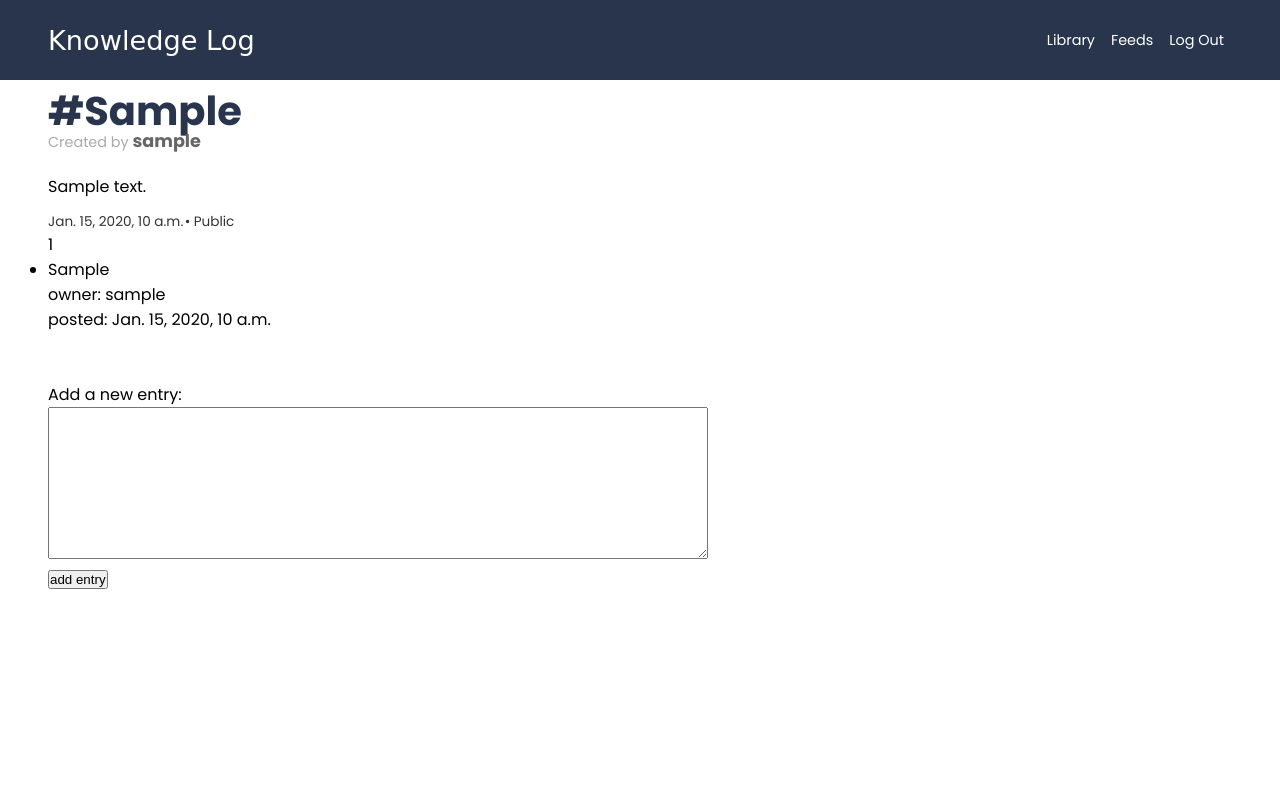
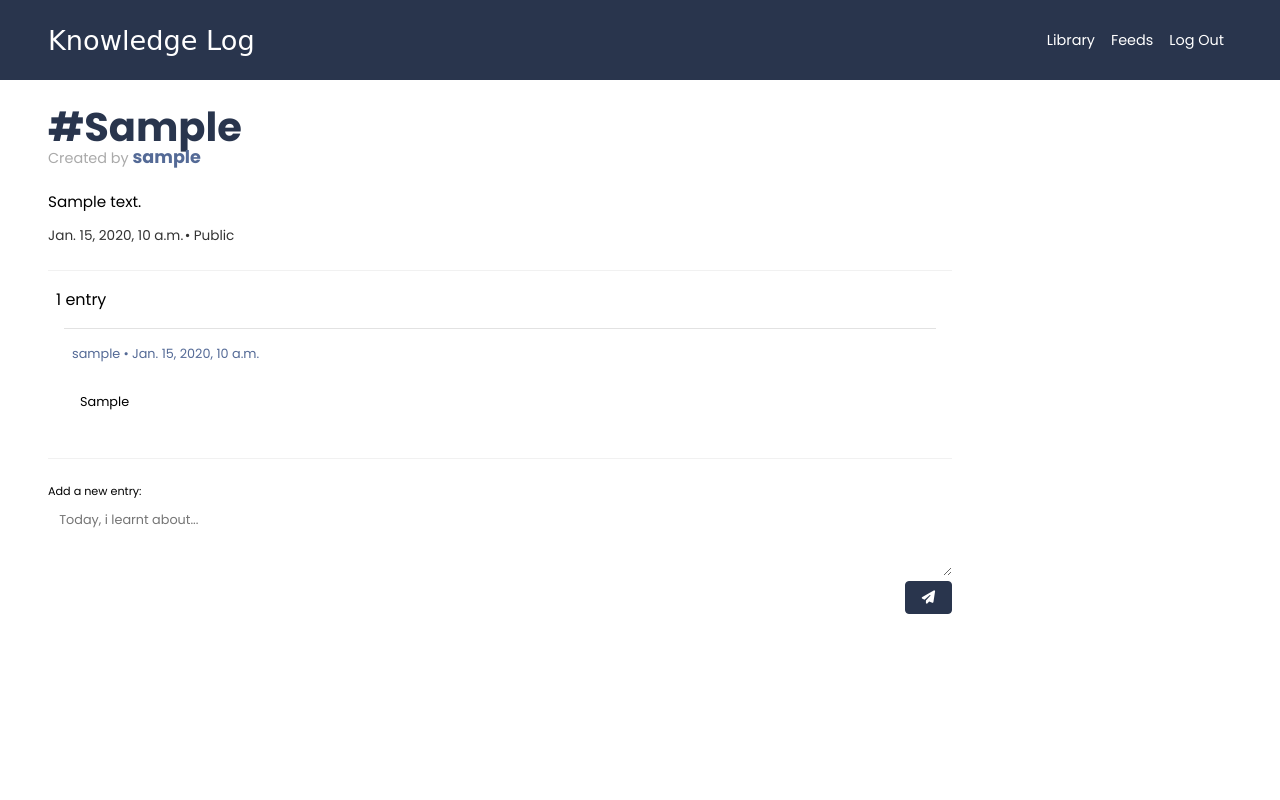
Before and after one commit to negeek/knowledge_log, a Django app: page /topic/1/ in a window 1280 px wide. Run offline with Django 3.2, Linux system fonts and the light colour scheme; a user stored in the database is signed in; tables that the repository leaves empty hold one stand-in row (values such as "Sample post"); some libraries are stand-ins or nearby versions; some web fonts are replaced.

Commit message:
styled the entry page

```diff
--- a/logs/forms.py
+++ b/logs/forms.py
@@ -1,18 +1,22 @@
+from logging import PlaceHolder
 from django import forms
 from matplotlib import widgets
 from .models import Topic, Entry
 
+
 class Topicform(forms.ModelForm):
     class Meta:
-        model=Topic
-        fields=['topic', 'public', 'description'] #only text field is displayed from Topic
-        labels={'topic':''} #signifies no label for text field
-        widgets={'description':forms.Textarea(attrs={'cols':80})}
+        model = Topic
+        # only text field is displayed from Topic
+        fields = ['topic', 'public', 'description']
+        labels = {'topic': ''}  # signifies no label for text field
+        widgets = {'description': forms.Textarea(attrs={'rows': 3})}
 
 
 class EntryForm(forms.ModelForm):
     class Meta:
-        model=Entry
-        fields=['entry']
-        labels={'entry':''}
-        widgets={'entry':forms.Textarea(attrs={'cols':80})}
+        model = Entry
+        fields = ['entry']
+        labels = {'entry': ''}
+        widgets = {'entry': forms.Textarea(
+            attrs={'rows': 3, "PlaceHolder": "Today, i learnt about..."})}
--- a/static/css/dashboard.css
+++ b/static/css/dashboard.css
@@ -38,7 +38,6 @@
     flex-direction: column;
     justify-content: center;
     align-items: center;
-    color: rgb(20, 20, 192);
     text-decoration: none;
     padding: 2rem 0;
 }
--- a/static/css/entries.css
+++ b/static/css/entries.css
@@ -1,41 +1,127 @@
-.entry {
+.entry-page {
     padding-bottom: 1rem;
     height: unset;
+    max-width: 1000px;
+    width: 100%;
 }
 
-.entry header {
+.entry-page .entry-page-header {
     padding-bottom: .5rem;
     line-height: 1.9rem;
 }
 
-.entry header h1 {
+.entry-page .entry-page-header h1 {
     color: var(--base-color);
     font-size: 2.5rem;
 }
 
-.entry header span {
+.entry-page .entry-page-header span {
     color: #aaa;
     font-size: .9rem;
 }
 
-.entry header span span {
+.entry-page .entry-page-header span span {
     font-weight: bold;
-    color: #666;
+    color: var(--light-base-color);
     font-size: 1.1rem;
 }
 
-.entry .description {
+.entry-page .description {
     margin: .5rem 0 .8rem;
     max-width: 700px;
+    font-size: .95rem;
 }
 
-.entry .footer {
+.entry-page .footer {
     display: flex;
     font-size: .85rem;
     align-items: center;
     color: #333;
 }
 
-.entry .footer span {
+.entry-page .footer span {
     padding: 0 .1rem;
 }
+
+.entry-page .entries-header {
+    margin: 1.5rem 0 0;
+    border-top: 1px solid #f1f1f1;
+    padding: 1rem .5rem;
+}
+
+.entry-page ul {
+    border-bottom: 1px solid #f1f1f1;
+    margin: 0 0 1.5rem;
+}
+
+.entry-page ul li.entry-item {
+    list-style: none;
+    min-height: 130px;
+    background-color: #fff;
+    margin: 0 1rem;
+    padding: 1rem .5rem;
+    border-top: 1px solid #e2e2e2;
+    display: grid;
+}
+
+.entry-page li.entry-item header {
+    font-size: .8rem;
+    color: var(--light-base-color)
+}
+
+.entry-page li.entry-item header span {
+    margin-right: .2rem;
+}
+
+.entry-page li.entry-item p {
+    font-size: .8rem;
+    padding: .2rem .5rem;
+}
+
+.entry-page li.entry-item a {
+    margin-left: auto;
+    text-decoration: none;
+    text-transform: capitalize;
+}
+
+.entry-page .form-container {
+    width: 100%;
+    display: grid;
+}
+
+.entry-page .form-container p {
+    font-size: .7rem;
+}
+
+.entry-page .form-container form {
+    display: grid;
+}
+
+.entry-page form textarea {
+    width: 100%;
+    border: none;
+    outline: none;
+    padding: .7rem;
+    font-family: inherit;
+    font-size: .8rem;
+    border-radius: 4px;
+    background-color: #fff;
+}
+
+.entry-page form textarea:focus,
+.entry-page form textarea:valid {
+    border-color: var(--light-base-color);
+}
+
+.entry-page form button {
+    padding: .5rem 1rem;
+    color: #fff;
+    background-color: var(--base-color);
+    border: 1px solid var(--base-color);
+    text-transform: capitalize;
+    margin-left: auto;
+    width: fit-content;
+    border-radius: 4px;
+    cursor: pointer;
+
+}
--- a/static/css/index.css
+++ b/static/css/index.css
@@ -10,6 +10,7 @@
 
 :root {
     --base-color: #29354d;
+    --light-base-color: #546a96;
 }
 
 body {
@@ -50,7 +51,7 @@ header nav a {
 
 main {
     height: 90vh;
-    padding: 1rem 3rem;
+    padding: 2rem 3rem 1rem;
 }
 
 .toast {
--- a/templates/logs/topic.html
+++ b/templates/logs/topic.html
@@ -1,7 +1,7 @@
 {% extends "logs/base.html" %}
 {% block content %}
-<main class="entry">
-    <header>
+<main class="entry-page">
+    <header class="entry-page-header">
         <h1>#{{ topic }}</h1>
         <span>Created by <span>{{ topic.owner }}</span></span>
     </header>
@@ -14,30 +14,37 @@
         <span>Private</span>
         {%endif%}
     </div>
-    <p>{{ entries|length }}</p>
-
+    <header class="entries-header">
+        {% if entries|length is 0 %}
+        <p>No entries</p>
+        {% elif entries|length is 1 %}
+        <p>1 entry</p>
+        {% else %}
+        <p>{{entries|length}} entries</p>
+        {%endif%}
+    </header>
     <ul>
         {% for entry in entries %}
-        <li>
+        <li class="entry-item">
+            <header class="entry-item-header">
+                <span>{{entry.owner}}</span><span class="dot">•</span><span>{{ entry.date_added}}</span>
+            </header>
             <p>{{ entry.entry|linebreaks }}</p>
-            <p>owner: {{entry.owner}}</p>
-            <p>posted: {{ entry.date_added}}</p>
             {% if topic.public is not True %}
-            <a href="{% url 'logs:edit_entry' entry.id %}">edit entry</a>
+            <a href="{% url 'logs:edit_entry' entry.id %}"><i class="fa-solid fa-pen-to-square"></i></a>
             {% endif %}
-            <br><br>
         </li>
-
         {% empty %}
-        <li>There are no entries for this topic yet.</li>
+        <em>There are no entries for this topic yet.</em>
         {% endfor %}
     </ul>
-    <p>Add a new entry:</p>
-    <form action="{% url 'logs:topic' topic.id %}" method='post'>
-        {% csrf_token %}
-        {{ form.as_p }}
-        <button name='submit'>add entry</button>
-    </form>
-
+    <div class="form-container">
+        <p>Add a new entry:</p>
+        <form action="{% url 'logs:topic' topic.id %}" method='post'>
+            {% csrf_token %}
+            {{ form.as_p }}
+            <button name='submit'><i class="fa-solid fa-paper-plane"></i></button>
+        </form>
+    </div>
 </main>
 {% endblock content %}
```
